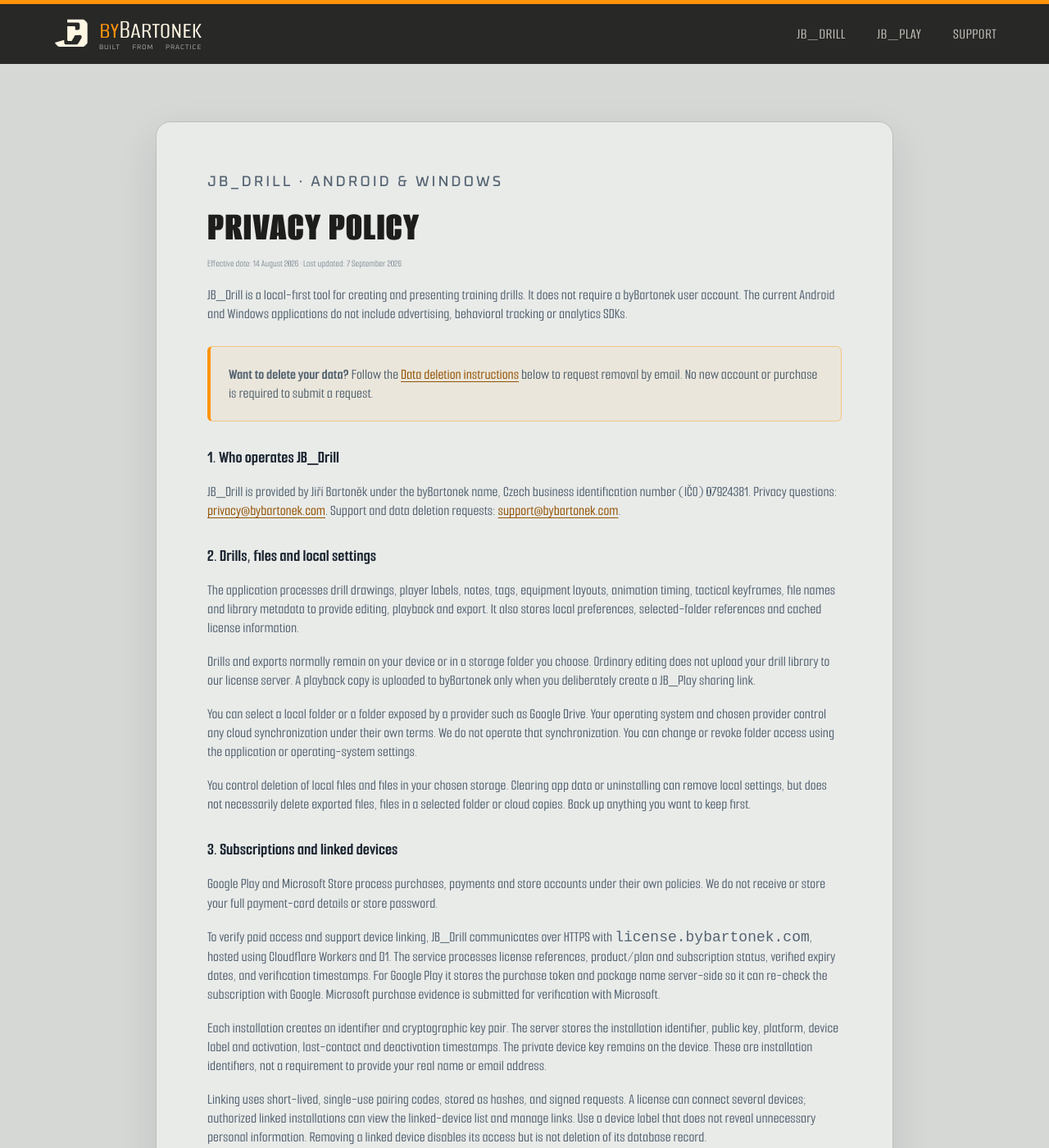
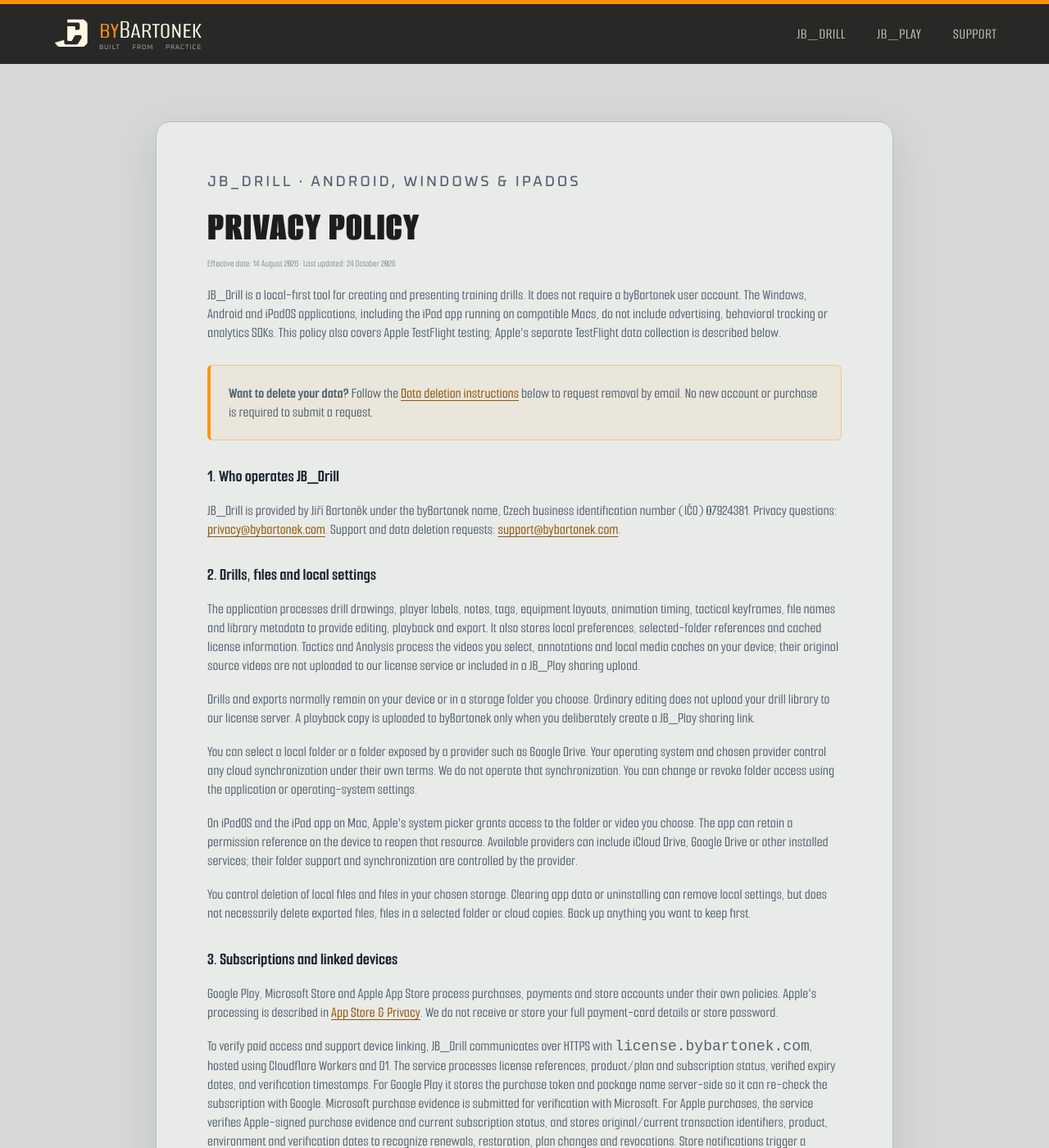
Before and after one commit to bartonekJ/bartonekJ.github.io, a Jekyll site: the page jb-drill/privacy/index.html, which Jekyll copies as it is, in a window 1280 px wide and 1400 px high. Shown: the whole window at 82% size. Built offline with Jekyll 4.4.1, drawn with Linux system fonts in a browser that asks for light colours; some of the changed text lies outside the part shown.

Commit message:
Document iPadOS and Apple purchase privacy

```diff
--- a/jb-drill/privacy/index.html
+++ b/jb-drill/privacy/index.html
@@ -3,7 +3,7 @@
 <head>
   <meta charset="utf-8">
   <meta name="viewport" content="width=device-width, initial-scale=1">
-  <meta name="description" content="JB_Drill Privacy Policy for Android and Windows: local files, subscription verification, linked devices, JB_Play sharing and data deletion requests.">
+  <meta name="description" content="JB_Drill Privacy Policy for Android, Windows and iPadOS: local files, subscription verification, linked devices, JB_Play sharing and data deletion requests.">
   <meta name="theme-color" content="#1d1d1c">
   <title>JB_Drill Privacy Policy — byBartonek</title>
   <link rel="canonical" href="https://bybartonek.com/jb-drill/privacy/">
@@ -17,24 +17,26 @@
   </header>
   <main class="legal-wrap">
     <article class="legal-card">
-      <p class="eyebrow">JB_DRILL · ANDROID &amp; WINDOWS</p>
+      <p class="eyebrow">JB_DRILL · ANDROID, WINDOWS &amp; IPADOS</p>
       <h1>Privacy Policy</h1>
-      <p class="legal-meta">Effective date: 14 August 2026 · Last updated: 7 September 2026</p>
-      <p>JB_Drill is a local-first tool for creating and presenting training drills. It does not require a byBartonek user account. The current Android and Windows applications do not include advertising, behavioral tracking or analytics SDKs.</p>
+      <p class="legal-meta">Effective date: 14 August 2026 · Last updated: 24 October 2026</p>
+      <p>JB_Drill is a local-first tool for creating and presenting training drills. It does not require a byBartonek user account. The Windows, Android and iPadOS applications, including the iPad app running on compatible Macs, do not include advertising, behavioral tracking or analytics SDKs. This policy also covers Apple TestFlight testing; Apple's separate TestFlight data collection is described below.</p>
       <p class="privacy-callout"><strong>Want to delete your data?</strong> Follow the <a href="#data-deletion">Data deletion instructions</a> below to request removal by email. No new account or purchase is required to submit a request.</p>
 
       <h2>1. Who operates JB_Drill</h2>
       <p>JB_Drill is provided by Jiří Bartoněk under the byBartonek name, Czech business identification number (IČO) 07924381. Privacy questions: <a href="mailto:privacy@bybartonek.com">privacy@bybartonek.com</a>. Support and data deletion requests: <a href="mailto:support@bybartonek.com">support@bybartonek.com</a>.</p>
 
       <h2>2. Drills, files and local settings</h2>
-      <p>The application processes drill drawings, player labels, notes, tags, equipment layouts, animation timing, tactical keyframes, file names and library metadata to provide editing, playback and export. It also stores local preferences, selected-folder references and cached license information.</p>
+      <p>The application processes drill drawings, player labels, notes, tags, equipment layouts, animation timing, tactical keyframes, file names and library metadata to provide editing, playback and export. It also stores local preferences, selected-folder references and cached license information. Tactics and Analysis process the videos you select, annotations and local media caches on your device; their original source videos are not uploaded to our license service or included in a JB_Play sharing upload.</p>
       <p>Drills and exports normally remain on your device or in a storage folder you choose. Ordinary editing does not upload your drill library to our license server. A playback copy is uploaded to byBartonek only when you deliberately create a JB_Play sharing link.</p>
       <p>You can select a local folder or a folder exposed by a provider such as Google Drive. Your operating system and chosen provider control any cloud synchronization under their own terms. We do not operate that synchronization. You can change or revoke folder access using the application or operating-system settings.</p>
+      <p>On iPadOS and the iPad app on Mac, Apple's system picker grants access to the folder or video you choose. The app can retain a permission reference on the device to reopen that resource. Available providers can include iCloud Drive, Google Drive or other installed services; their folder support and synchronization are controlled by the provider.</p>
       <p>You control deletion of local files and files in your chosen storage. Clearing app data or uninstalling can remove local settings, but does not necessarily delete exported files, files in a selected folder or cloud copies. Back up anything you want to keep first.</p>
 
       <h2>3. Subscriptions and linked devices</h2>
-      <p>Google Play and Microsoft Store process purchases, payments and store accounts under their own policies. We do not receive or store your full payment-card details or store password.</p>
-      <p>To verify paid access and support device linking, JB_Drill communicates over HTTPS with <code>license.bybartonek.com</code>, hosted using Cloudflare Workers and D1. The service processes license references, product/plan and subscription status, verified expiry dates, and verification timestamps. For Google Play it stores the purchase token and package name server-side so it can re-check the subscription with Google. Microsoft purchase evidence is submitted for verification with Microsoft.</p>
+      <p>Google Play, Microsoft Store and Apple App Store process purchases, payments and store accounts under their own policies. Apple's processing is described in <a href="https://www.apple.com/legal/privacy/data/en/app-store/" rel="external">App Store &amp; Privacy</a>. We do not receive or store your full payment-card details or store password.</p>
+      <p>To verify paid access and support device linking, JB_Drill communicates over HTTPS with <code>license.bybartonek.com</code>, hosted using Cloudflare Workers and D1. The service processes license references, product/plan and subscription status, verified expiry dates, and verification timestamps. For Google Play it stores the purchase token and package name server-side so it can re-check the subscription with Google. Microsoft purchase evidence is submitted for verification with Microsoft. For Apple purchases, the service verifies Apple-signed purchase evidence and current subscription status, and stores original/current transaction identifiers, product, environment and verification dates to recognize renewals, restoration, plan changes and revocations. Store notifications trigger a current-status check; they do not upload your drill library.</p>
+      <p>During TestFlight or dedicated Apple Sandbox purchase testing, verification uses the separate <code>license-sandbox.bybartonek.com</code> service and database. Test purchase records are isolated from ordinary licenses; linking an existing real Windows/Android license continues to use the normal service. The same privacy purposes and retention/deletion rules apply to test records.</p>
       <p>Each installation creates an identifier and cryptographic key pair. The server stores the installation identifier, public key, platform, device label and activation, last-contact and deactivation timestamps. The private device key remains on the device. These are installation identifiers, not a requirement to provide your real name or email address.</p>
       <p>Linking uses short-lived, single-use pairing codes, stored as hashes, and signed requests. A license can connect several devices; authorized linked installations can view the linked-device list and manage links. Use a device label that does not reveal unnecessary personal information. Removing a linked device disables its access but is not deletion of its database record.</p>
       <p>To limit attempts to guess access codes, the license service processes the requesting IP address and installation identifier. It stores short-lived attempt counters keyed by salted hashes, not raw IP addresses or submitted codes. These counters are used for security, not advertising, location inference or behavioral analytics.</p>
@@ -48,6 +50,7 @@
 
       <h2>5. Support, purposes and service providers</h2>
       <p>Support messages contain the email address, text, device details and attachments you choose to provide. We use them to answer requests and diagnose issues. Only send example files if needed, and remove unnecessary personal information first.</p>
+      <p><strong>TestFlight:</strong> Apple automatically collects beta crash and usage data and shares it with us; tester identity may be included. Feedback can contain screenshots and comments. We use it to diagnose issues and improve JBD, not for advertising. See <a href="https://www.apple.com/legal/privacy/data/en/test-flight/" rel="external">TestFlight &amp; Privacy</a> for Apple's processing and retention.</p>
       <p>Processing supports requested application features and subscriptions, optional sharing, support, fraud and abuse prevention, and applicable legal obligations. Depending on the purpose, the legal basis is performance of a contract or requested service, legitimate interests in secure operation and support, or compliance with a legal obligation.</p>
       <p>Cloudflare processes hosted license and sharing data for us. Email and technical service providers may process correspondence. Store providers and your chosen storage providers process data under their own relationships with you. Providers may process data internationally subject to their applicable data-protection arrangements. We do not sell personal data.</p>
 
@@ -60,6 +63,7 @@
         <li><strong>Access-code attempt counters:</strong> normally expire after a 15-minute counting window or the end of a 15-minute cooldown, if later. Scheduled cleanup runs every 15 minutes to remove expired counters. If cleanup is delayed, the records remain until it resumes; expired counters do not prolong the restriction. D1 recovery history has the separate retention described below.</li>
         <li><strong>Managed Workers Logs:</strong> Cloudflare's standard retention is 3 days on Free and 7 days on Paid plans. These operational logs therefore have a standard retention window of up to 7 days, separate from the license database.</li>
         <li><strong>D1 recovery history:</strong> Cloudflare Time Travel retains database history for 7 days on Free and 30 days on Paid plans. A deleted database record can therefore remain in recovery history for up to 30 additional days, rather than disappearing immediately from all copies.</li>
+        <li><strong>TestFlight diagnostics and feedback:</strong> records within Apple's service follow its retention rules. Copies retained by us for an issue or support request follow the purpose-based retention described for support below; deletion can be requested.</li>
         <li><strong>Support and request correspondence:</strong> retained according to the ongoing request and any specific security, dispute or legal need, rather than a single fixed period for every conversation. If records must remain after a deletion request, we explain what, why and the applicable period.</li>
       </ul>
       <p>These managed log and database-history windows are documented by <a href="https://developers.cloudflare.com/workers/observability/logs/workers-logs/" rel="external">Cloudflare Workers Logs</a> and <a href="https://developers.cloudflare.com/d1/reference/time-travel/" rel="external">D1 Time Travel</a>. They do not describe copies independently held by stores, email providers, recipients or your chosen storage provider, which follow their own retention rules.</p>
@@ -80,7 +84,7 @@
         <p>We confirm the scope and verify your authority before acting. Possession of a share link, device label or license identifier alone is not sufficient authorization to delete another person's data. A team member's request does not automatically authorize deletion of the team's license or other members' records.</p>
         <p>Depending on the verified request, removal from our active service can cover the hosted playback copy, your device-link records and associated pairing/request records, license and purchase-verification records for a license you own, or relevant support correspondence. We explain any consequences for paid access before removing license records, and confirm the outcome or any limitation.</p>
         <p>Necessary records may be retained where a specific legal, security or dispute-related reason applies. We explain the retained data and the reason and period for retention. Operational logs and recovery history can remain until the windows in section 6 expire; we do not promise immediate erasure from every backup or provider system.</p>
-        <p><strong>Deletion is not subscription cancellation.</strong> Manage recurring payments separately in Google Play or Microsoft Store. We cannot erase the stores' own transaction records, remotely erase your local drill files, or recall copies saved by recipients. Continued use, a new upload, purchase restoration or re-linking may create new service records.</p>
+        <p><strong>Deletion is not subscription cancellation.</strong> Manage recurring payments separately in Google Play, Microsoft Store or your Apple Account subscriptions. Deleting records or removing a device link does not submit an Apple cancellation or refund. We cannot erase the stores' own transaction records, remotely erase your local drill files, or recall copies saved by recipients. Continued use, a new upload, purchase restoration or re-linking may create new service records.</p>
       </section>
 
       <h2>8. Your rights and security</h2>
--- a/privacy/index.html
+++ b/privacy/index.html
@@ -19,13 +19,13 @@
     <article class="legal-card">
       <p class="eyebrow">BYBARTONEK</p>
       <h1>Website Privacy</h1>
-      <p class="legal-meta">Last updated: 1 October 2026</p>
+      <p class="legal-meta">Last updated: 24 October 2026</p>
       <p>This page covers the byBartonek website and general contact correspondence. Each application has its own privacy information describing the data it processes.</p>
       <section class="privacy-callout" aria-labelledby="app-privacy">
         <h2 id="app-privacy">Looking for JB_Drill privacy?</h2>
         <p>Older JB_Drill versions and store links may bring you here. The application's policy now has its own permanent page.</p>
         <ul>
-          <li><a href="../jb-drill/privacy/">JB_Drill Privacy Policy</a> — Android, Windows, licensing and JB_Play sharing.</li>
+          <li><a href="../jb-drill/privacy/">JB_Drill Privacy Policy</a> — Android, Windows and iPadOS, including the iPad app on compatible Macs, licensing and JB_Play sharing.</li>
           <li><a href="../jb-drill/privacy/#data-deletion">JB_Drill data deletion requests</a> — what to send and how to contact us.</li>
         </ul>
       </section>
```
